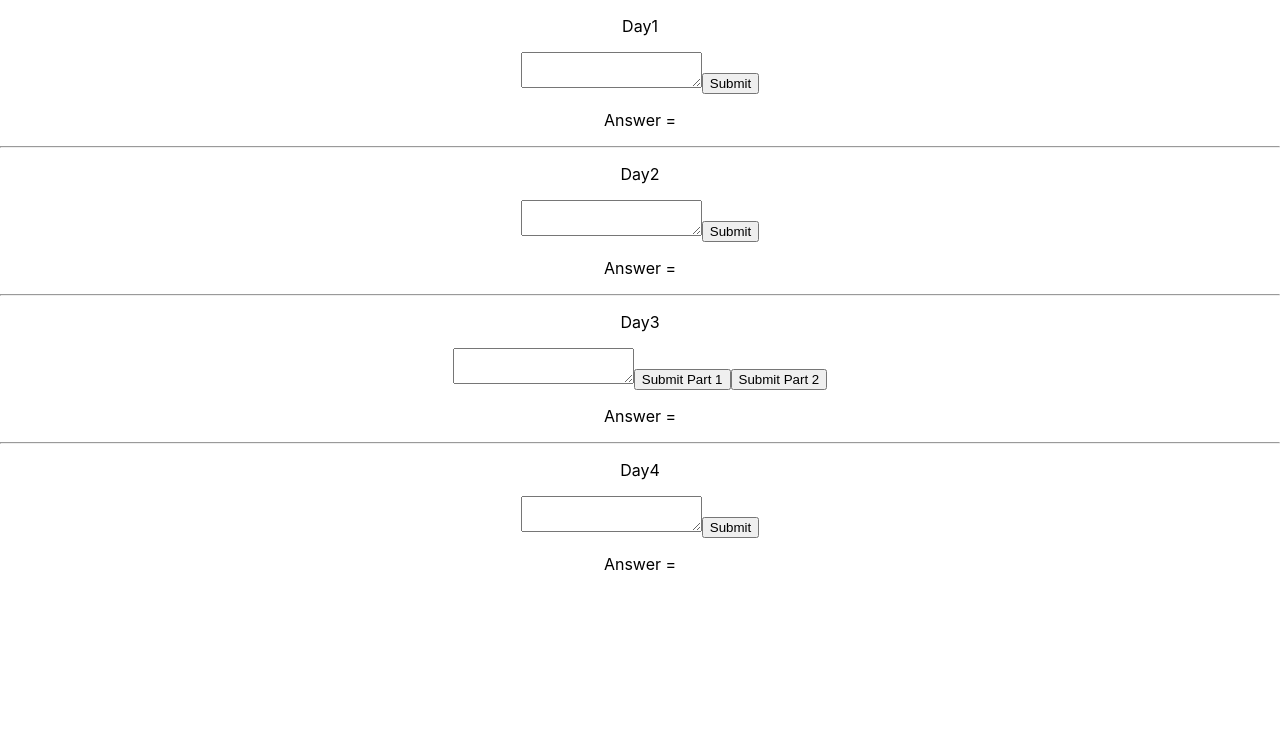
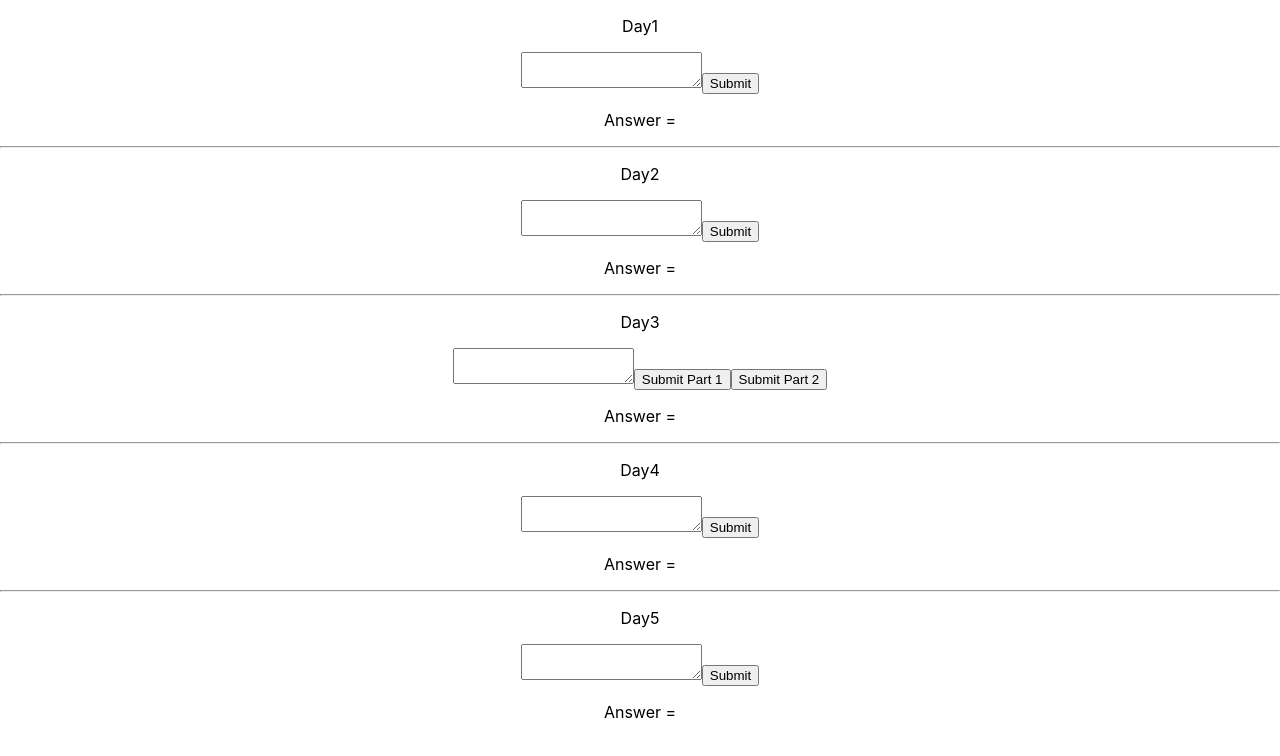
Before and after one commit to stevewyres/advent2022react, a React (Create React App) app: page / in a window 1280 px wide. Shown: the top 756 px of the page. Built offline with nearby package versions, Linux system fonts and the light colour scheme.

Commit message:
Added day 5 solution

```diff
--- a/src/App.js
+++ b/src/App.js
@@ -3,6 +3,7 @@ import Day1 from './day1';
 import Day2 from './day2';
 import Day3 from './day3';
 import Day4 from './day4';
+import Day5 from './day5';
 function App() {
   return (
     <div className="App">
@@ -17,6 +18,9 @@ function App() {
       <hr></hr>
       <p>Day4</p>
       <Day4/>
+      <hr></hr>
+      <p>Day5</p>
+      <Day5/>
     </div>
 
   );
--- /dev/null
+++ b/src/day5.js
@@ -0,0 +1,92 @@
+import {useState} from 'react';
+
+function Day5() {
+  const [message, setMessage] = useState('');
+  const [answer, setAnswer] = useState('');
+
+  function handleOnChange(e) {
+    setMessage(e.target.value);
+  }
+  function handleSubmit(e) {
+    e.preventDefault();
+
+    // split the input into two arrays.  There is a double return after the crate information.
+    const [inputCrates, inputInstructions] = message.trimEnd().split('\n\n');
+
+    // split into an array, reverse the order and remove the first line.
+    let cratesReversed = inputCrates.split('\n').reverse();
+
+    const stackCrates = [];
+    let firstItem = true;
+    cratesReversed.forEach(line => {
+      console.log(line);
+      if (firstItem) {
+        firstItem = false; // ignore the first line.
+      } else {
+        let crateStackIndex = 0;
+        for(let i = 0; i < line.length; i+=4) {
+          let character = line[i+1];
+
+          // if there is a a character in the column, then push into the stack.
+          if (character.trim()) {
+            console.log(character, i+1);
+            // init stack if not created
+            if (!stackCrates[crateStackIndex]) {
+              stackCrates[crateStackIndex] = [];
+            }
+            stackCrates[crateStackIndex].push(character);
+          }
+          crateStackIndex++;
+        }
+      };
+      console.log('end of line');
+    });
+    console.log('steve', stackCrates);
+    // loop through the instructions and place the items into an array so easier to deal with
+    let instructionList = inputInstructions.split("\n").map(line => {
+      let lineArray = line.split(" ");
+      let moveAmount = Number(lineArray[1]);
+      let moveFrom = Number(lineArray[3]) -1;
+      let moveTo = Number(lineArray[5]) -1;
+      return { moveAmount, moveFrom, moveTo }
+    });
+
+    // // part 1
+    // for(let {moveAmount, moveFrom, moveTo} of instructionList) {
+    //   for (let i = 0; i < moveAmount; i++) {
+    //       // part 1 - one at a time.
+    //       let crateToMovePartOne = stackCrates[moveFrom].pop();
+    //       stackCrates[moveTo].push(crateToMovePartOne);
+    //   }
+    // }
+
+    // part 2
+    for(let {moveAmount, moveFrom, moveTo} of instructionList) {
+        // part 2 - many at a time
+        let crateToMovePartTwo = stackCrates[moveFrom].splice(-1 * moveAmount, moveAmount);
+        stackCrates[moveTo].push(...crateToMovePartTwo);
+      };
+
+    console.log('steve', stackCrates);
+
+    // let answer = "";
+    // for (let i = 0; i < stackCrates.length; i++) {
+    //   let s = stackCrates[i];
+    //   let last = s[s.length -1];
+    //   answer += last;
+    // }
+
+    setAnswer(stackCrates.map(s => s[s.length-1]).join(''));
+    return;
+  }
+
+  return (
+  <div>
+    <textarea id="day1Input" onChange={handleOnChange}/>
+    <button type="button" onClick={handleSubmit}>Submit</button>
+    <p>Answer = {answer}</p>
+  </div>
+  )
+}
+
+export default Day5;
```
